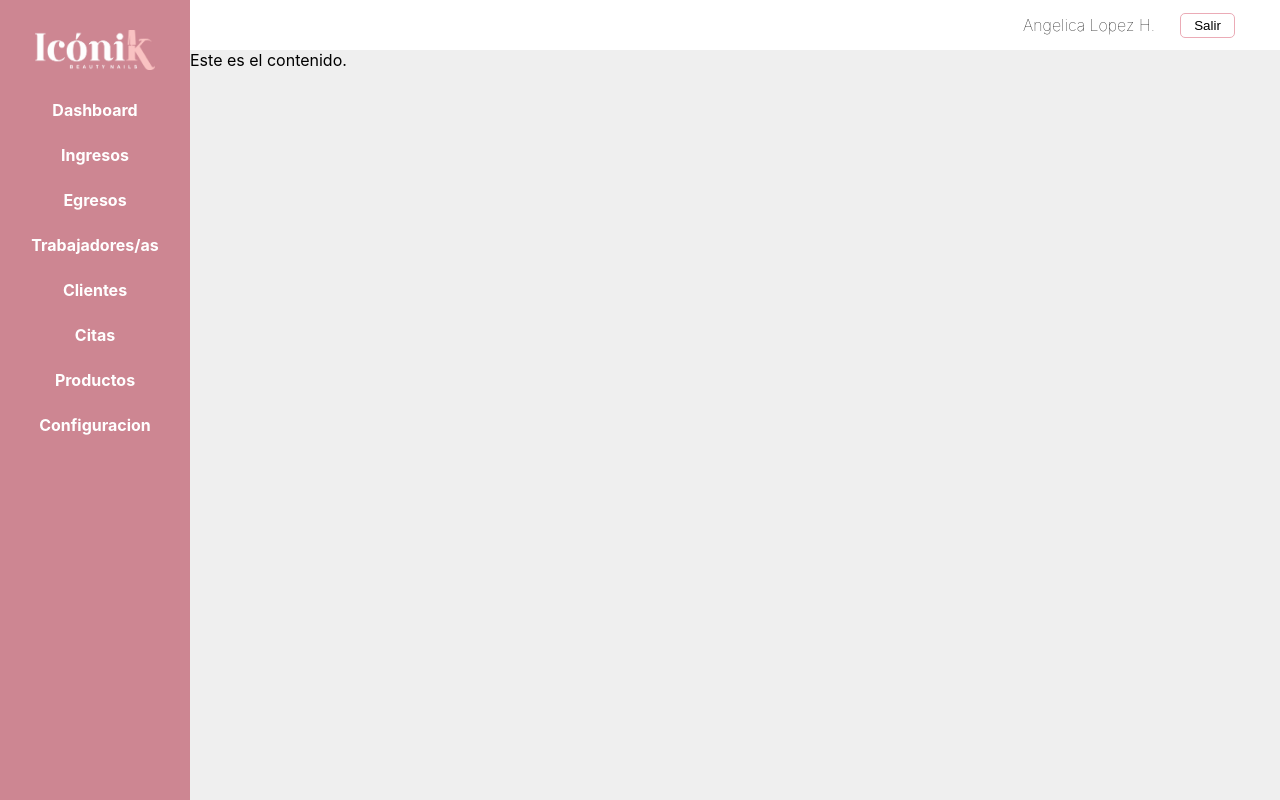
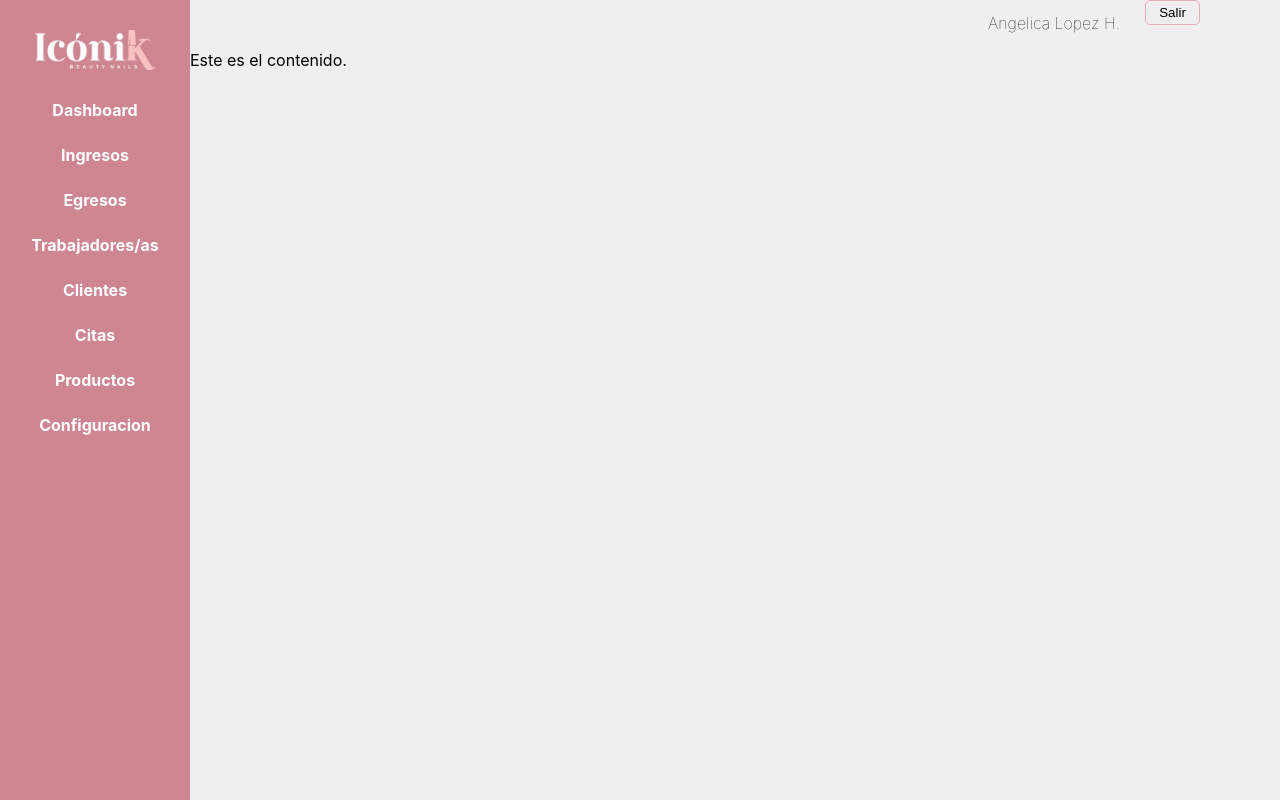
Before and after one commit to Angelica-lopez/angie-iconik, a React (Create React App) app: page / in a window 1280 px wide. Built offline with nearby package versions, Linux system fonts and the light colour scheme.

Commit message:
Delete header of App

```diff
--- a/src/components/App/app.css
+++ b/src/components/App/app.css
@@ -6,16 +6,6 @@
   grid-template-areas:
     "menu header"
     "menu content";
-}
-
-.header {
-  display: flex;
-  background-color: #fff;
-  align-items: center;
-  justify-content: flex-end;
-  padding-right: 45px;
-  grid-area: header;
-  grid-gap: 25px;
 }
 
 .header__name {
```
